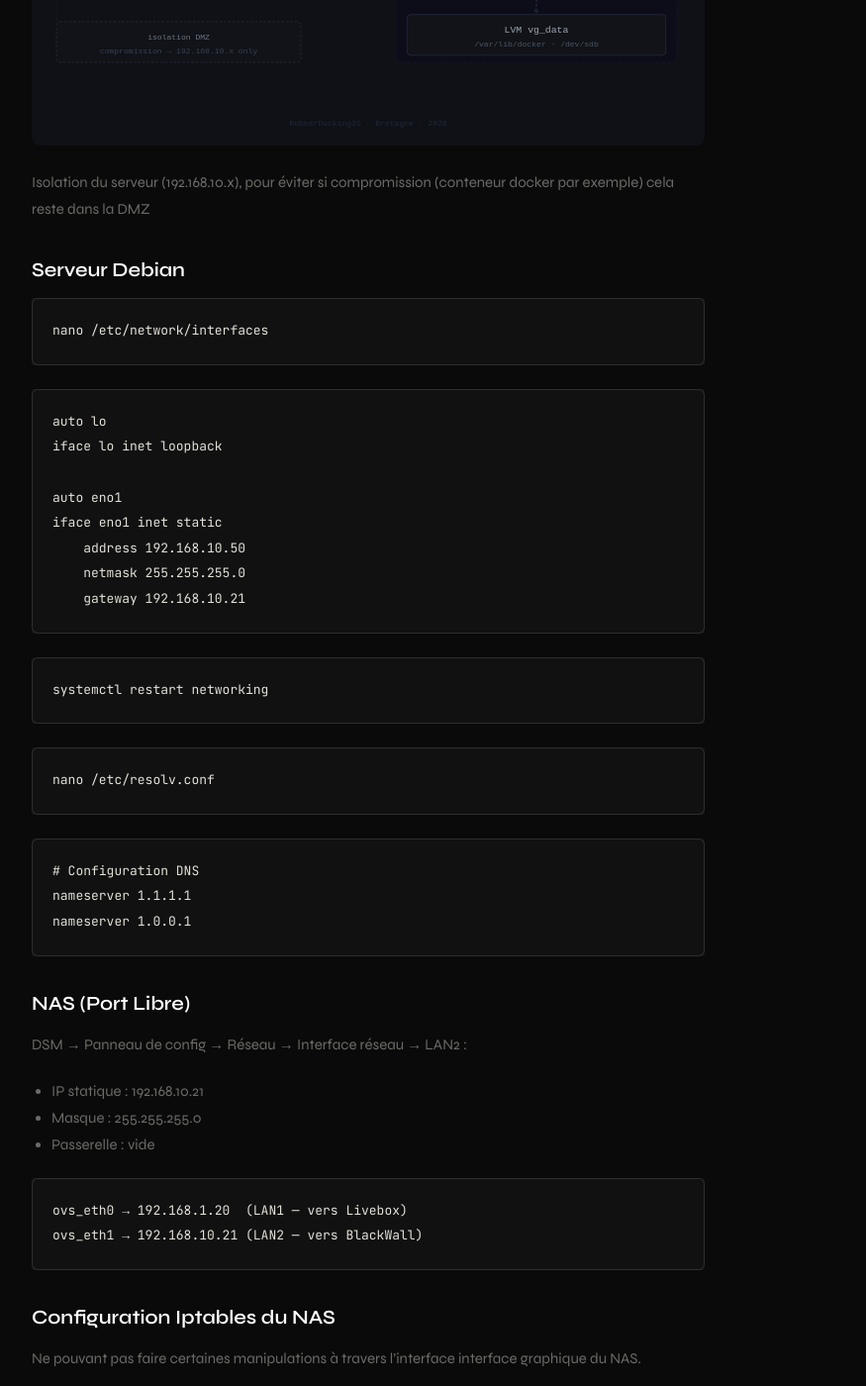
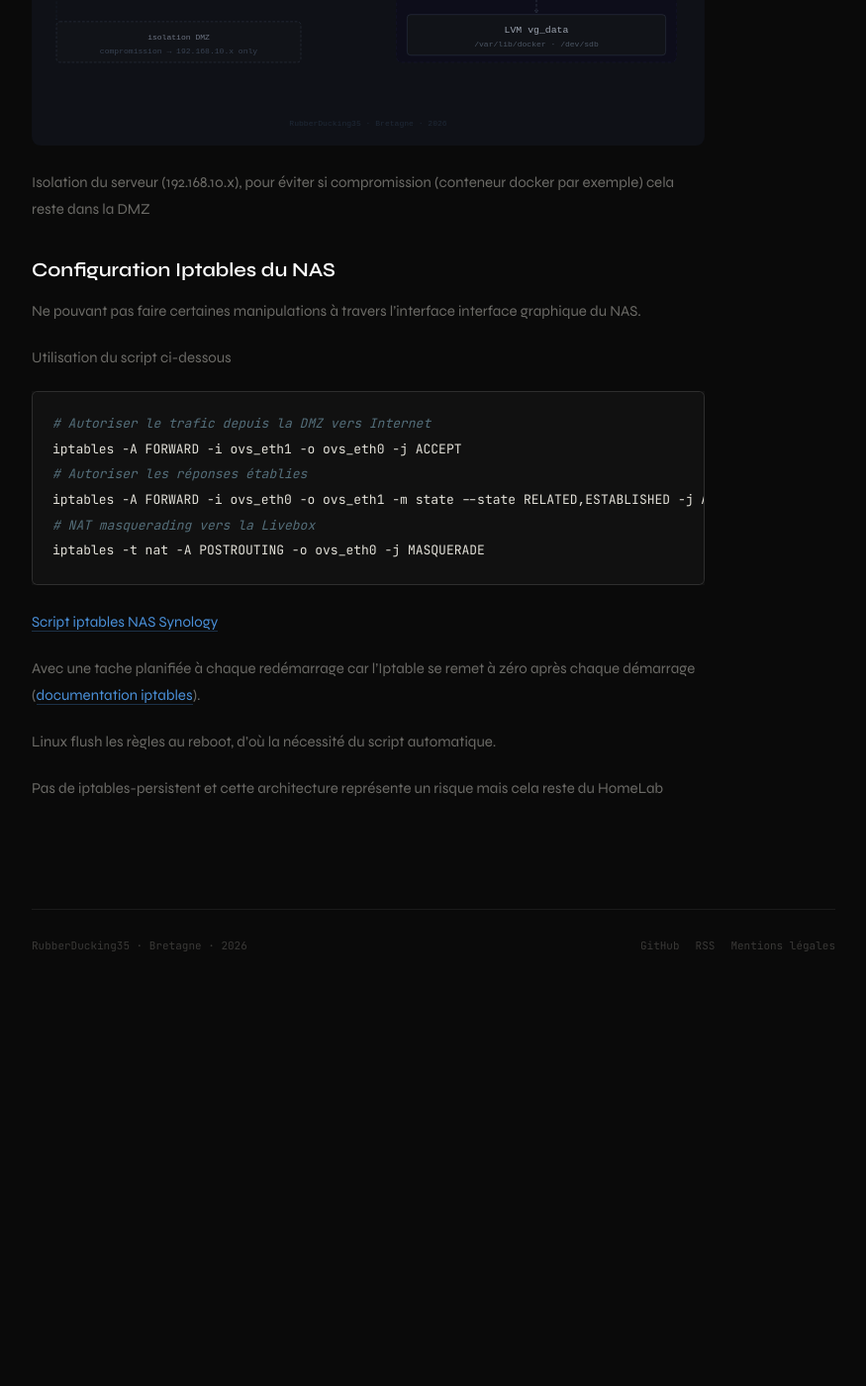
Before and after one commit to RubberDucking35/RubberDucking35.github.io, a Jekyll site: the page built from _posts/2026-06-03-homelab.md, in a window 1280 px wide and 1400 px high, scrolled down 2301 px. Shown: the whole window at 99% size, without its empty margins (202-1077 px from the left). Built offline with Jekyll 4.4.1, drawn with Linux system fonts in a browser that asks for light colours; after the commit the page ends 3293 px from its top, so only the background shows below that.

Commit message:
Update 2026-06-03-homelab.md

````diff
--- a/_posts/2026-06-03-homelab.md
+++ b/_posts/2026-06-03-homelab.md
@@ -70,49 +70,6 @@ systemctl daemon-reload
 
 Isolation du serveur (192.168.10.x), pour éviter si compromission (conteneur docker par exemple) cela reste dans la DMZ
 
-## Serveur Debian
-
-```bash
-nano /etc/network/interfaces
-```
-
-```
-auto lo
-iface lo inet loopback
-
-auto eno1
-iface eno1 inet static
-    address 192.168.10.50
-    netmask 255.255.255.0
-    gateway 192.168.10.21
-```
-
-```bash
-systemctl restart networking
-```
-
-```bash
-nano /etc/resolv.conf
-```
-```
-# Configuration DNS
-nameserver 1.1.1.1
-nameserver 1.0.0.1
-```
-
-## NAS (Port Libre)
-
-DSM → Panneau de config → Réseau → Interface réseau → LAN2 :
-
-- IP statique : 192.168.10.21
-- Masque : 255.255.255.0
-- Passerelle : vide
-
-```
-ovs_eth0 → 192.168.1.20  (LAN1 — vers Livebox)
-ovs_eth1 → 192.168.10.21 (LAN2 — vers BlackWall)
-```
-
 ## Configuration Iptables du NAS
 
 Ne pouvant pas faire certaines manipulations à travers l'interface interface graphique du NAS.
````
